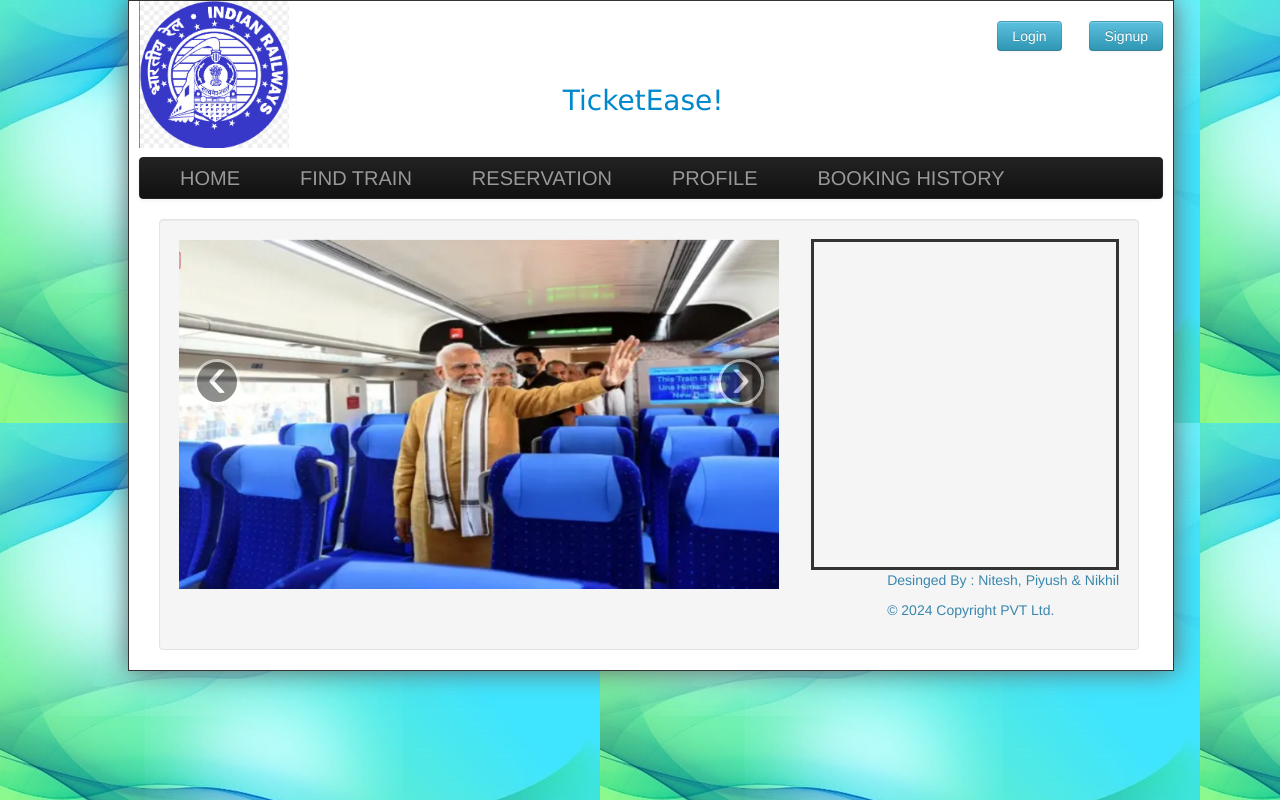
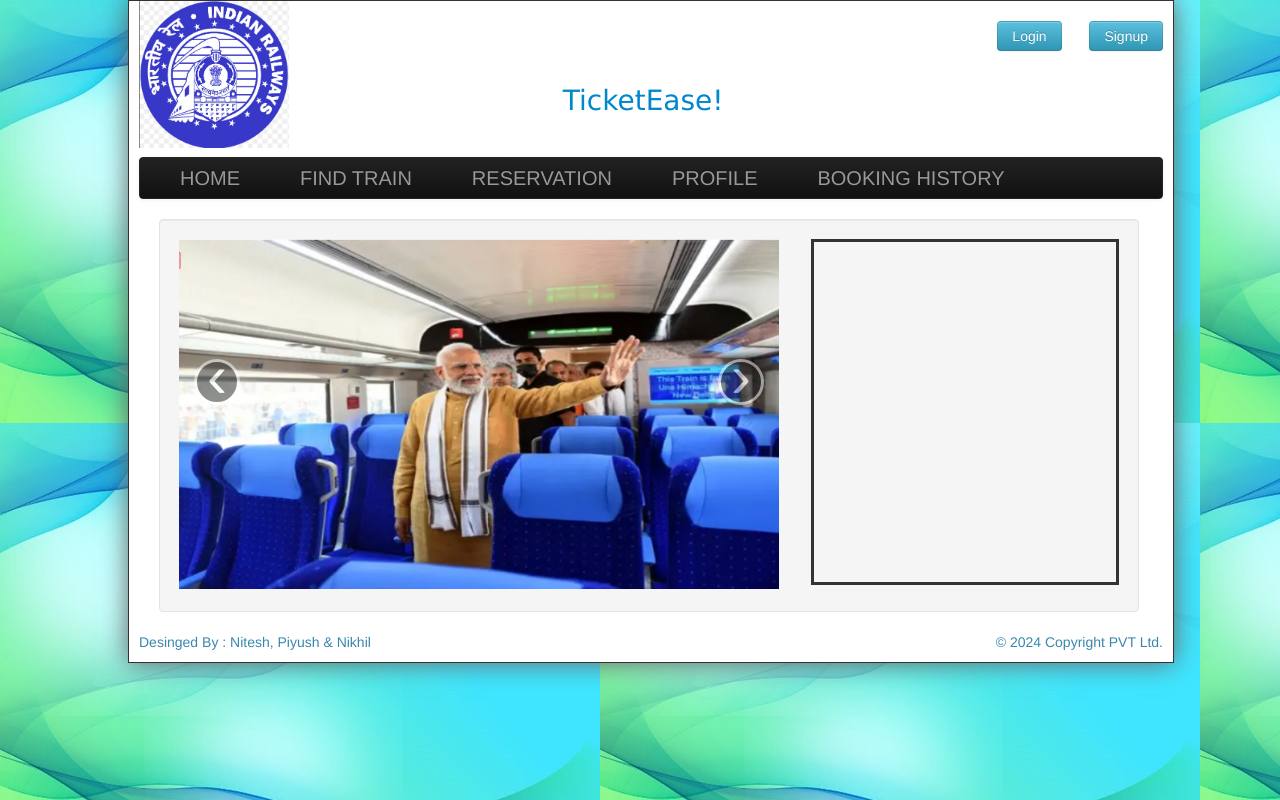
Before and after one commit to niteshhh001/TicketEase, a PHP site: page / in a window 1280 px wide. Run offline with PHP 8.4, Linux system fonts and the light colour scheme.

Commit message:
index.php

```diff
--- a/index.php
+++ b/index.php
@@ -5,8 +5,7 @@
 <!DOCTYPE html>
 <html>
 <head>
-	<title> "TicketEase"
- </title>
+	<title> TicketEase! </title>
 	<link rel="shortcut icon" href="images/favicon.png"></link>
 	<meta charset="utf-8">
 	<meta name="viewport" content="width=device-width, initial-scale=1.0">
@@ -88,7 +87,7 @@
 				<a class="carousel-control right" href="#myCarousel" data-slide="next">&rsaquo;</a>
 			</div>
 			<!-- News and Alert-->
-			<div class="news" Style="float:right;">
+			<div class="news" Style="height:320px;float:right;">
     <marquee behavior="scroll" id="marq" scrollamount=3 direction="up" height="294px" onmouseover="nestop()" onmouseout="nestrt()">
         <div>
             <p><b>Vande Bharat train is running on time.</b></p></br>
@@ -101,17 +100,18 @@
         </div>
     </marquee>
 </div>
-
+</div>
 		<!-- Copyright -->
 <footer >
 		<div style="width:100%;">
 			<div style="float:right;">
-				<p class="text-right text-info">Desinged By : Nitesh, Piyush & Nikhil</p>
 			<p class="text-right text-info">  &copy; 2024 Copyright PVT Ltd.</p>
+			</div>
+			<div style="float:left;">
+			<p class="text-left text-info">	Desinged By : Nitesh, Piyush & Nikhil</p>
 			</div>
 		</div>
 		</footer>
-</div>
 
 </body>
 </html>
```
Lines whose indentation alone changed are shown as unchanged.
